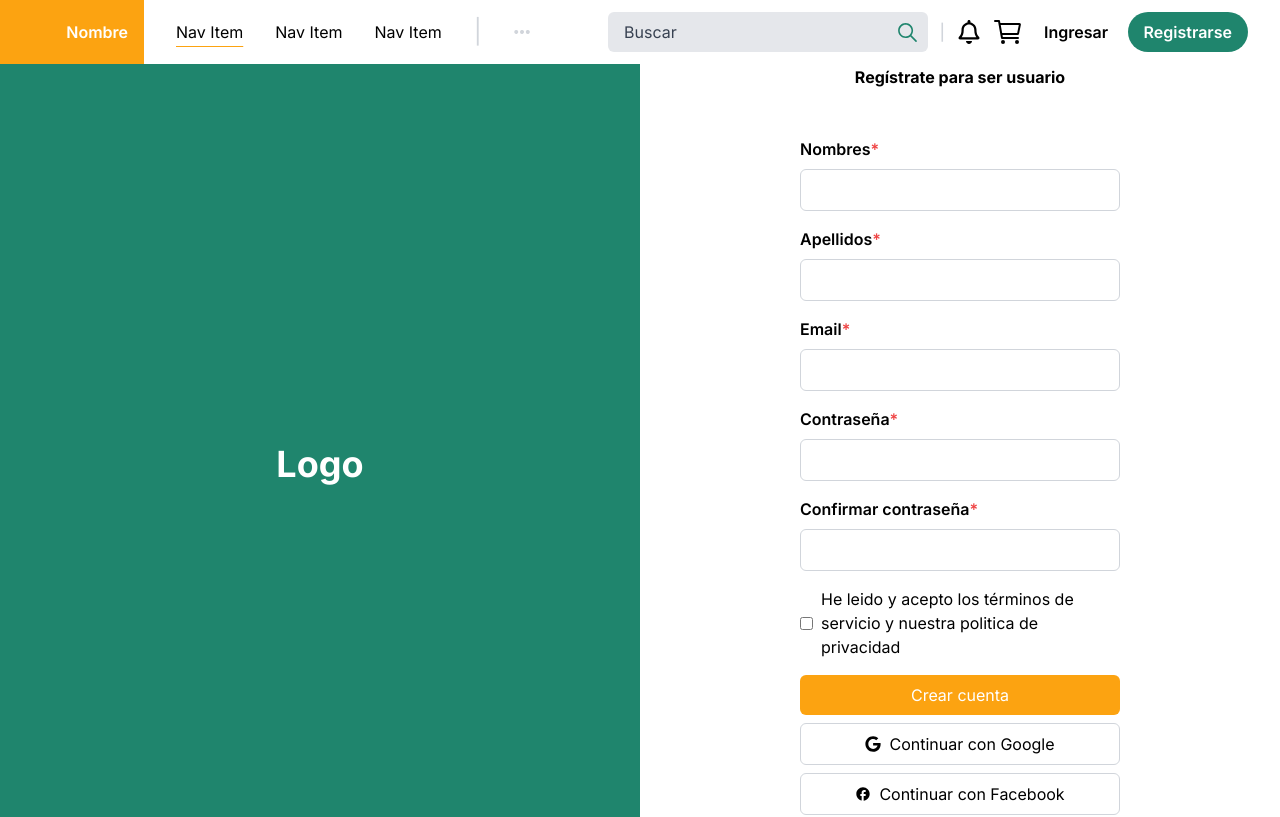
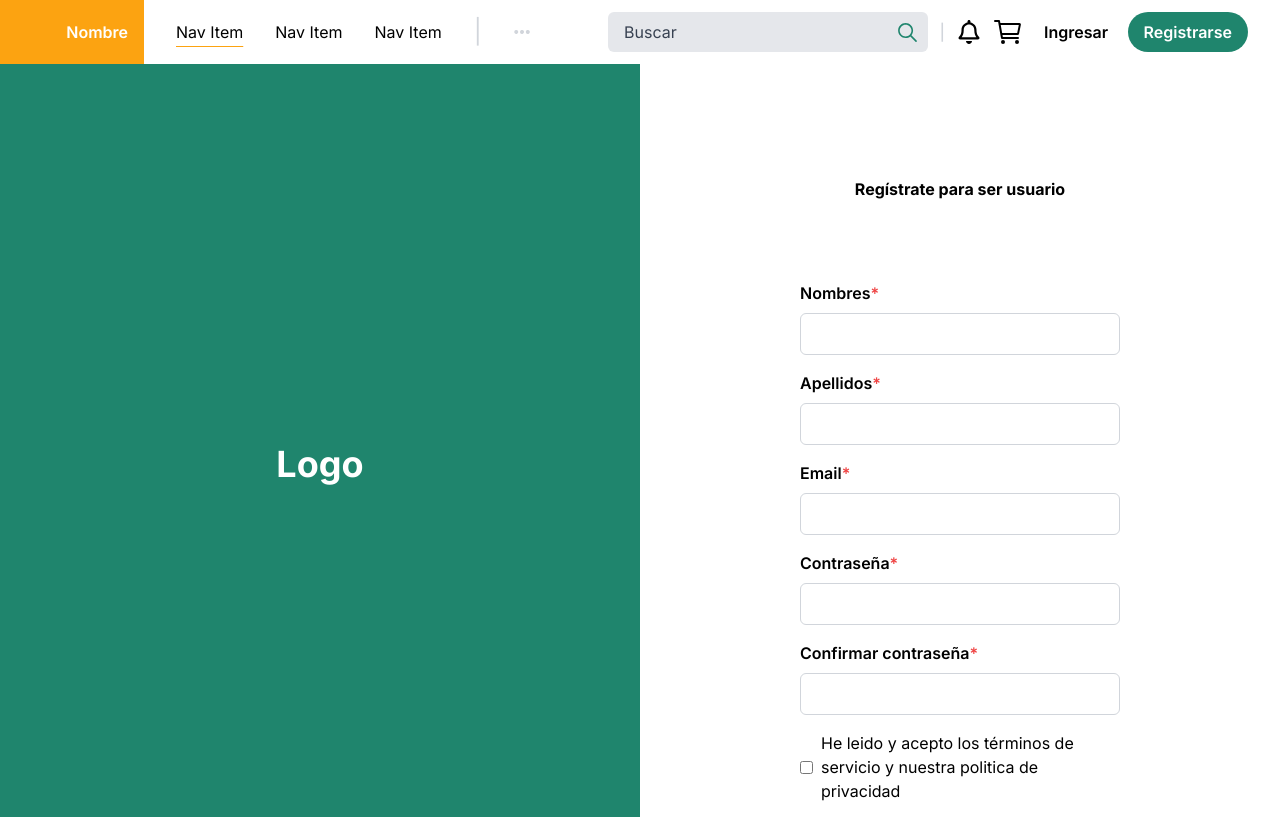
Before and after one commit to No-Country/s12-17-m-csharp-js, a Next.js app in the folder Frontend/ecommerce/: page /register in a window 1280 px wide. Shown: the top 817 px of the page. Built offline with nearby package versions, Linux system fonts and the light colour scheme.

Commit message:
fixRegisterForm

```diff
--- a/Frontend/ecommerce/app/register/page.jsx
+++ b/Frontend/ecommerce/app/register/page.jsx
@@ -8,7 +8,9 @@ import { MdFacebook } from "react-icons/md";
 const page = () => {
     return (
         <Layout>
-            <h1 className="text-center font-bold mb-12">Regístrate para ser usuario</h1>
+           <div className="mt-64 mb-20"><h1 className="text-center font-bold  ">Regístrate para ser usuario</h1>
+           </div>
+           <div >
                 <TextInput name="Nombres" required />
                 <TextInput name="Apellidos" required />
                 <TextInput name="Email" type="email" required />
@@ -26,6 +28,9 @@ const page = () => {
                 <p className="text-center mt-4">
                         ¿Ya tienes contraseña? <a href="#">Ingresa</a>
                 </p>
+
+
+            </div>
         </Layout>
     )
 }
```
Lines whose indentation alone changed are shown as unchanged.
